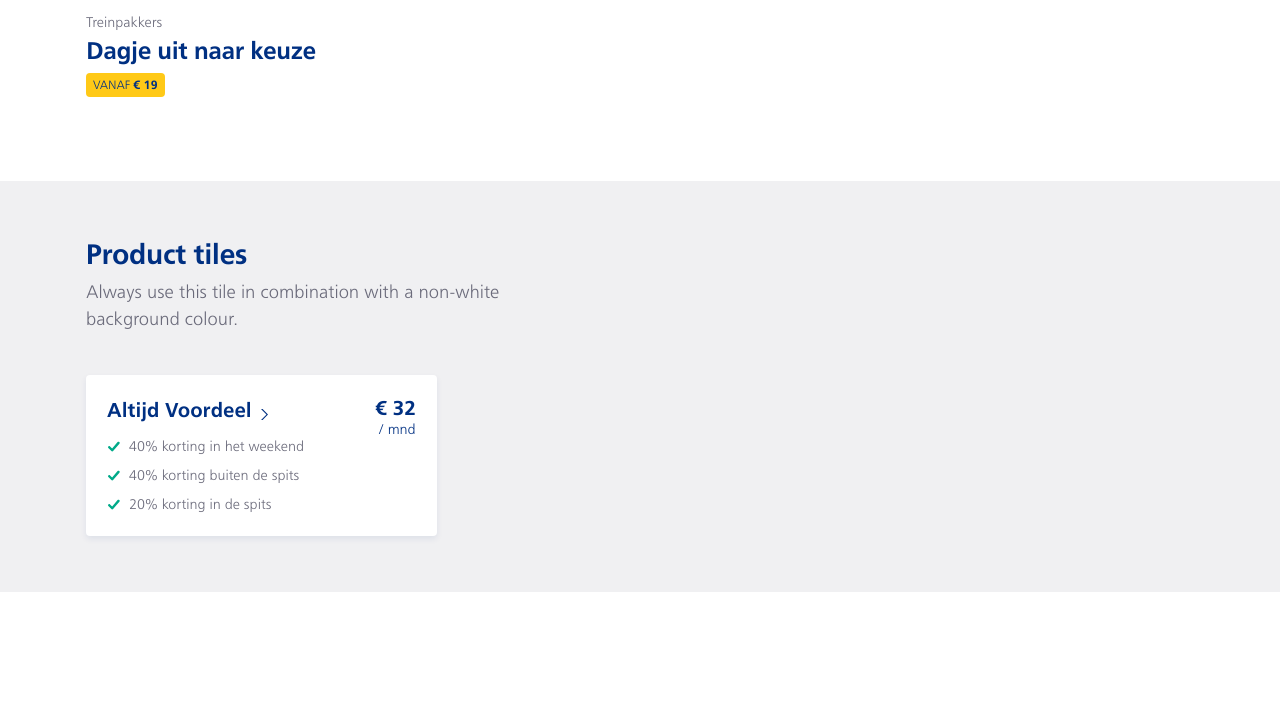
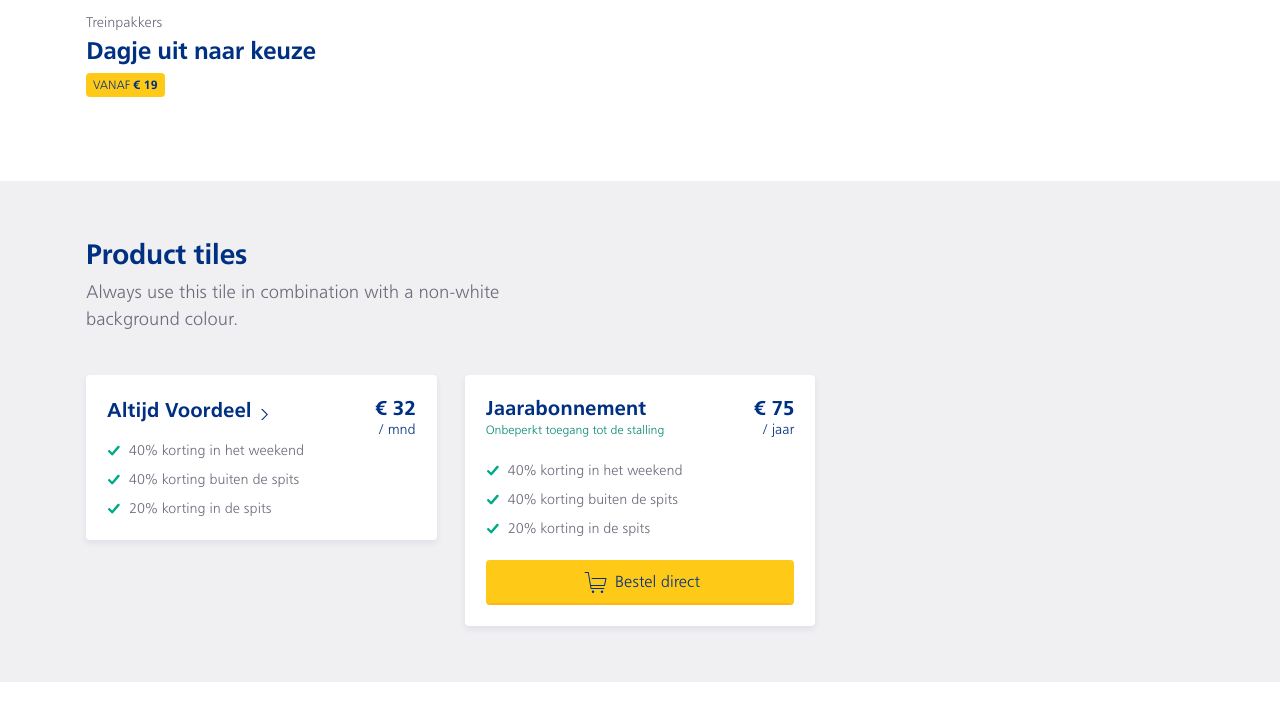
Before and after one commit to tdenheld/ns-design, a Jekyll site: the page built from _posts/2020-01-01-tiles.html, in a window 1280 px wide and 1400 px high, scrolled down 868 px. Shown: the part 662-1383 px from the top of the window. Built offline with Jekyll 4.4.1, drawn with Linux system fonts in a browser that asks for light colours; some web fonts are replaced; before the commit the page ends 2178 px from its top, so only the background shows below that.

Commit message:
add jaarabo tile

```diff
--- a/_includes/product-tile.html
+++ b/_includes/product-tile.html
@@ -9,11 +9,13 @@
         {% endif %}
 
         <div class="product-tile__grid">
-            <h2 class="product-tile__heading product-tile__heading--underline fw-b">
+            <h2 class="product-tile__heading {% unless include.cta %}product-tile__heading--underline{% endunless %} fw-b">
                 {{ include.title }}
-                <span class="hidden-xs hidden-sm">
+                {% unless include.cta %}
+                <span class="hidden-until@ml">
                     {% include icons/chevron-m--small.svg %}
                 </span>
+                {% endunless %}
             </h2>
 
             {% if include.price-message %}
@@ -31,10 +33,20 @@
             {% endif %}
         </div>
 
-        <ul class="list-tick list-tick--small pr-6">
+        {% if include.message %}
+        <p class="f12 f-green-sexy-2 mb-3 pos-r">{{ include.message }}</p>
+        {% endif %}
+
+        <ul class="list-tick list-tick--small mt-2 pr-6">
             {% for detail in include.details %}
             <li>{{ detail }}</li>
             {% endfor %}
         </ul>
+
+        {% if include.cta %}
+        <div class="mt-3 self-end">
+            <button class="button button--brand button--buy w-100">{{ include.cta }}</button>
+        </div>
+        {% endif %}
     </div>
 </div>
--- a/_posts/2020-01-01-tiles.html
+++ b/_posts/2020-01-01-tiles.html
@@ -109,6 +109,15 @@ subscription:
                 period="mnd"
                 details=page.subscription.details
             %}
+
+            {% include product-tile.html
+                title="Jaarabonnement"
+                price="75"
+                period="jaar"
+                message="Onbeperkt toegang tot de stalling"
+                details=page.subscription.details
+                cta="Bestel direct"
+            %}
         </div>
     </div>
 </section>
--- a/_sass/components.tiles.scss
+++ b/_sass/components.tiles.scss
@@ -132,7 +132,6 @@
 .product-tile__heading {
     @include font(18px, normal, $lh-title);
     color: $ns-blue;
-    margin-bottom: 10px;
 
     @include respond-min($m) {
         font-size: toRem(20px);
```
